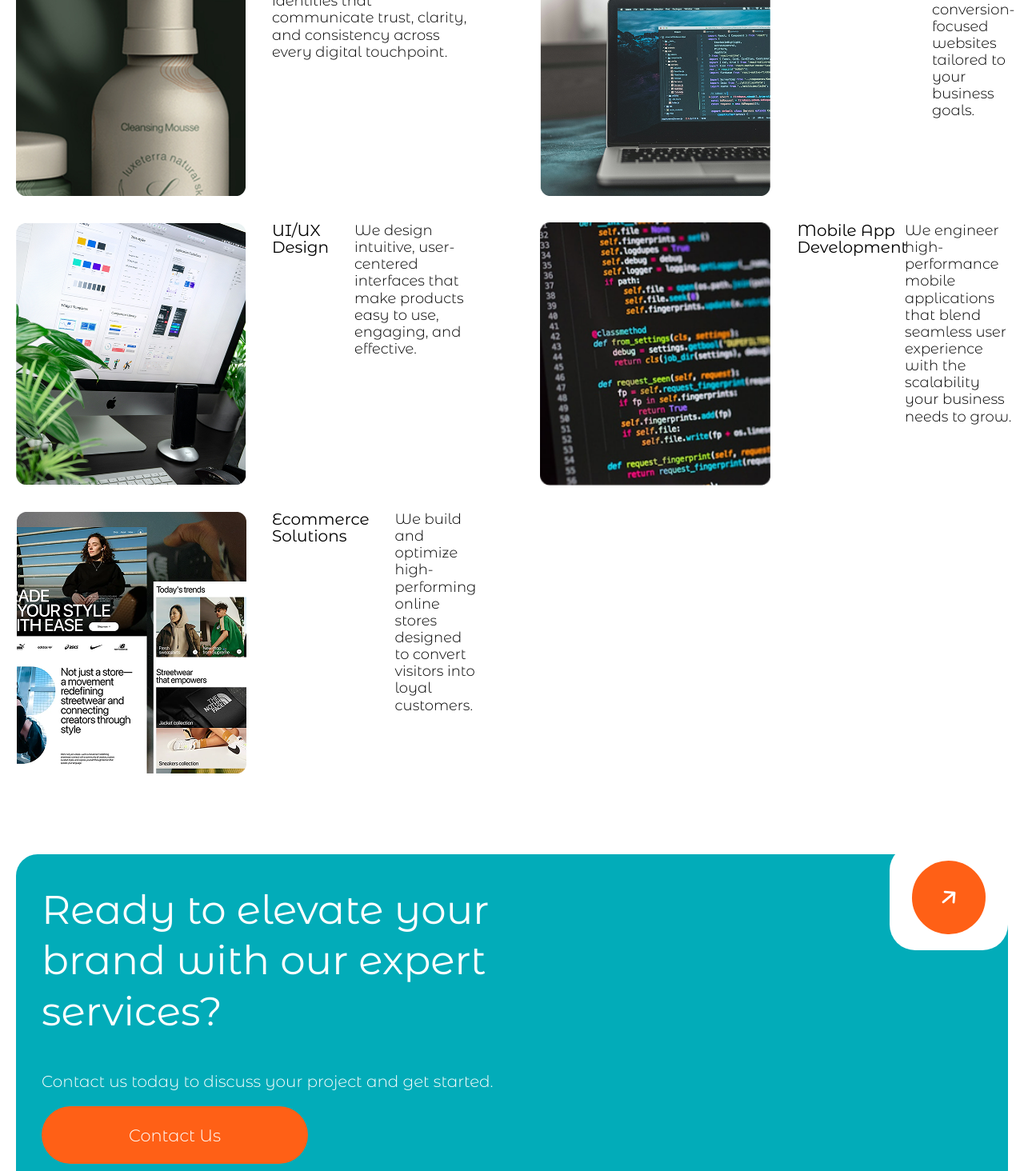
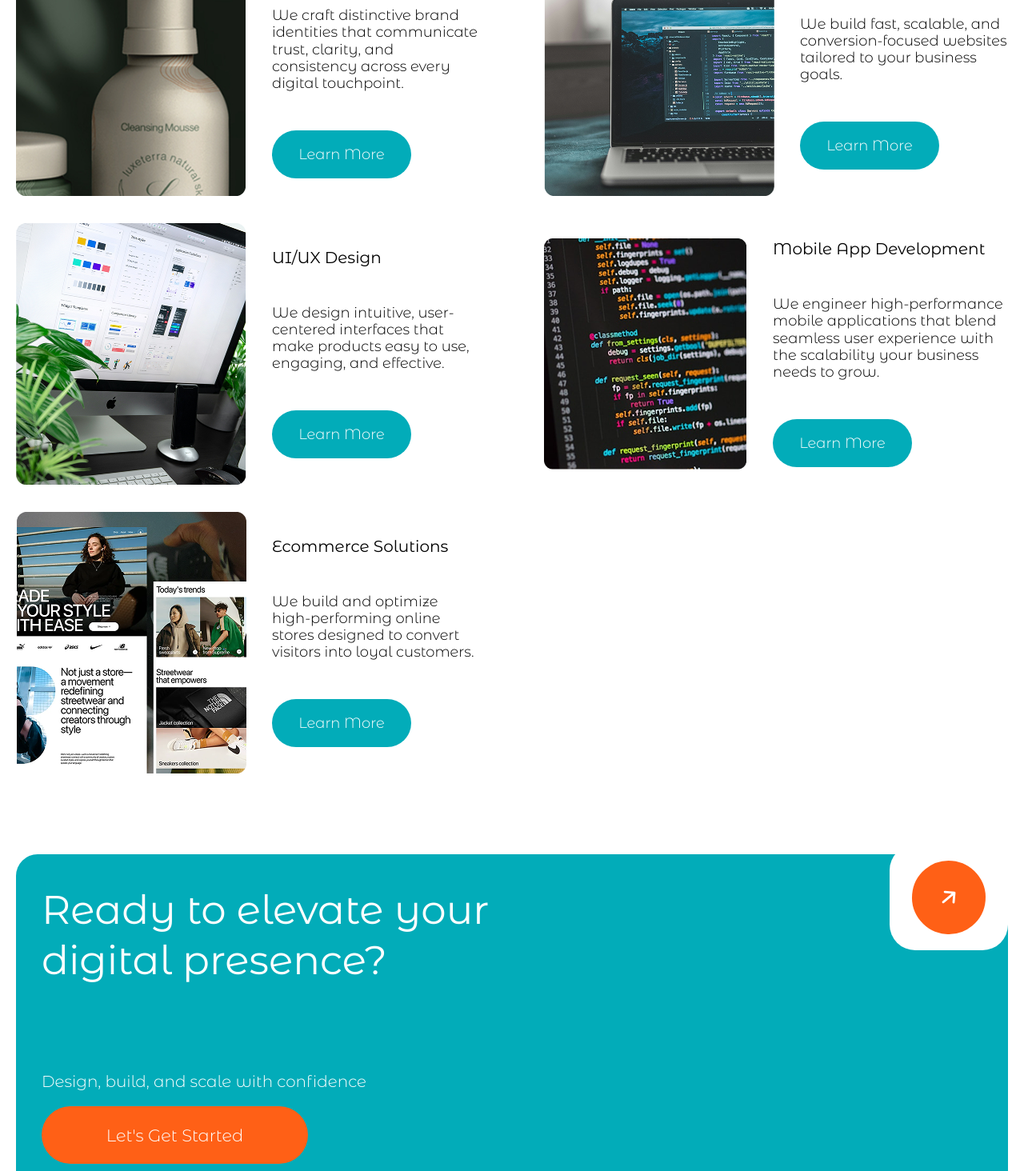
Before and after one commit to Yole-dev/bloom-revamped, a React (Create React App) app: page /ourservices in a window 1280 px wide. Shown: the part 1330-2794 px from the top of the page at 80% size. Built offline with nearby package versions, Linux system fonts and the light colour scheme.

Commit message:
Implemented all changes made to on the Footer and Nav bar components and the  Service page

```diff
--- a/src/components/Layout.js
+++ b/src/components/Layout.js
@@ -162,7 +162,7 @@ function NavList({ onNavToggle }) {
   const navItems = [
     { path: "/", name: "Home" },
     { path: "/ourservices", name: "Our Services" },
-    { path: "/portfolio", name: "Portfolio" },
+    { path: "/portfolio", name: "Our Work" },
     { path: "/aboutus", name: "About us" },
     { name: "More" },
   ];
@@ -252,7 +252,7 @@ function FooterHeroTexts() {
   return (
     <div className="footer-hero-texts">
       <p>
-        Want to Start <br /> a Project?
+        Need any of <br /> these Services?
       </p>
 
       <Button
@@ -316,8 +316,9 @@ function FooterNavList() {
   const navItems = [
     { path: "/", name: "Home" },
     { path: "/ourservices", name: "Our Services" },
-    { path: "/portfolio", name: "Portfolio" },
+    { path: "/portfolio", name: "Our Work" },
     { path: "/aboutus", name: "About Us" },
+    { path: "/contactus", name: "Contact Us" },
   ];
 
   return (
--- a/src/index.css
+++ b/src/index.css
@@ -805,7 +805,7 @@ textarea:focus {
   column-gap: 5rem;
 }
 
-.our-services-section div {
+.our-services-section > div {
   display: flex;
   gap: 2rem;
 }
@@ -816,20 +816,22 @@ textarea:focus {
   line-height: 21.14px;
 }
 
-.services-column-card {
-  display: flex;
-  flex-direction: column;
-}
-
-.our-services-section div > div {
-  display: flex;
-  box-align: center;
-}
-
-.our-services-section div > div > p:first-of-type {
+.our-services-section div > p:first-of-type {
   font-size: 20px;
   font-weight: 400;
   line-height: 21.14px;
+}
+
+.services-card {
+  display: flex;
+  align-items: center;
+  gap: 2rem;
+}
+
+.services-card > div {
+  display: flex;
+  flex-direction: column;
+  gap: 3rem;
 }
 
 .contact-us-section {
@@ -896,7 +898,7 @@ textarea:focus {
 }
 
 .faq-heading {
-  width: 100%;
+  width: 1289px;
   display: flex;
   justify-content: space-between;
   align-items: center;
@@ -3006,7 +3008,15 @@ textarea:focus {
     line-height: 26px;
   }
 
-  .our-services-section div > div > p {
+  .services-card {
+    flex-direction: column;
+  }
+
+  .services-card > div {
+    align-items: center;
+  }
+
+  .services-card > div p:first-of-type {
     font-size: 25px;
     font-weight: 400;
   }
--- a/src/pages/OurServices.js
+++ b/src/pages/OurServices.js
@@ -10,7 +10,6 @@ import RightComponentAnimation from "../components/RightComponentAnimation";
 //imported reusable component
 import CircleButton from "../components/Circlebtn";
 import Button from "../components/Button";
-import RequestForCallSection from "../components/RequestForCallSection";
 
 // imported images
 import serviceImage1 from "../assets/our_services/service_image1.png";
@@ -23,33 +22,51 @@ import serviceImage7 from "../assets/our_services/service_image7.png";
 
 const faqs = [
   {
-    question: "What services does Bloom offer?",
+    question: "What does your process look like from start to finish?",
     answer:
-      "We offer branding, web development, UIUX design and Ecommerce solutions",
+      "Every project begins with discovery and strategy to fully understand your goals. From there, we move through design, development, testing, and launch, keeping you involved and informed at every stage to ensure the final product delivers real business results.",
   },
 
   {
-    question: "How do you approach new projects?",
+    question: "How much do your services cost?",
     answer:
-      "We follow a six step process: Discovery, Strategy, Design , Development, Testing, and Launch.",
+      "Our pricing depends on the scope and complexity of your project. We don’t believe in one-size-fits-all packages, every quote is tailored to your specific goals and requirements.",
   },
 
   {
-    question: "What industries do you specialize in?",
+    question: "What makes Bloom Digitale different from other agencies?",
     answer:
-      "We follow a six step process: Discovery, Strategy, Design , Development, Testing, and Launch.",
+      "We combine strategy, design, and technology to create digital solutions that don’t just look good, they perform. Our focus is on clarity, quality, and long-term results, not quick fixes.",
+  },
+
+  {
+    question: "Do you offer ongoing support after launch?",
+    answer:
+      "Yes. We offer ongoing support and maintenance options to ensure your website or application continues to perform optimally as your business grows.",
   },
 
   {
     question: "How long does a typical project take?",
     answer:
-      "We follow a six step process: Discovery, Strategy, Design , Development, Testing, and Launch.",
+      "Timelines depend on the scope of work. some branding and website projects take between 5–6 weeks, while more complex web or ecommerce builds may take longer. We’ll provide a clear timeline before any work begins.",
   },
 
   {
-    question: "How can we get started with Bloom?",
+    question: "Do you work with specific industries or business types?",
     answer:
-      "We follow a six step process: Discovery, Strategy, Design , Development, Testing, and Launch.",
+      "We work with startups, growing businesses, and established brands across industries such as ecommerce, technology, lifestyle, health & wellness and finance. Our approach is industry-agnostic but strategy-driven, we adapt our process to your market and audience.",
+  },
+
+  {
+    question: "Will I own my website and assets after completion?",
+    answer:
+      "Yes. Once your project is completed and delivered, you have full ownership of all final assets, designs, and code.",
+  },
+
+  {
+    question: "How do we get started?",
+    answer:
+      "Simply reach out through our contact form. We’ll schedule a quick discovery call to understand your needs, recommend the right solution, and outline next steps.",
   },
 ];
 
@@ -60,7 +77,6 @@ export default function OurServices() {
         <HeadingSection />
         <OurServiceSection />
         <FaqSection data={faqs} />
-        <RequestForCallSection />
       </div>
     </PageAnimation>
   );
@@ -123,69 +139,94 @@ function OurServiceSection() {
     <section className="our-services-section-container">
       <div className="our-services-section">
         <LeftComponentAnimation>
-          <div>
+          <div className="services-card">
             <img src={serviceImage3} alt="" />
 
-            <div className="services-column-card">
+            <div>
               <p>Branding</p>
               <p>
                 We craft distinctive brand identities that communicate trust,
                 clarity, and consistency across every digital touchpoint.
               </p>
+
+              <Button>
+                <Link to="/branding">Learn More</Link>
+              </Button>
             </div>
           </div>
         </LeftComponentAnimation>
 
         <RightComponentAnimation>
-          <div>
+          <div className="services-card">
             <img src={serviceImage4} alt="" />
 
+            <div>
               <p>Web Development</p>
+              <p>
+                We build fast, scalable, and conversion-focused websites
+                tailored to your business goals.
+              </p>
+
+              <Button>
+                <Link to="/webdevelopment">Learn More</Link>
+              </Button>
             </div>
-
-          <p>
-            We build fast, scalable, and conversion-focused websites tailored to
-            your business goals.
-          </p>
+          </div>
         </RightComponentAnimation>
 
         <LeftComponentAnimation>
-          <div>
+          <div className="services-card">
             <img src={serviceImage5} alt="" />
 
+            <div>
               <p>UI/UX Design</p>
-          </div>
-
               <p>
                 We design intuitive, user-centered interfaces that make products
                 easy to use, engaging, and effective.
               </p>
+
+              <Button>
+                <Link to="/ui_ux">Learn More</Link>
+              </Button>
+            </div>
+          </div>
         </LeftComponentAnimation>
 
         <RightComponentAnimation>
-          <div>
+          <div className="services-card">
             <img src={serviceImage7} alt="" />
 
+            <div>
               <p>Mobile App Development</p>
+              <p>
+                We engineer high-performance mobile applications that blend
+                seamless user experience with the scalability your business
+                needs to grow.
+              </p>
+
+              <Button>
+                <Link to="/mobileapp_development">Learn More</Link>
+              </Button>
             </div>
-
-          <p>
-            We engineer high-performance mobile applications that blend seamless
-            user experience with the scalability your business needs to grow.
-          </p>
+          </div>
         </RightComponentAnimation>
 
         <LeftComponentAnimation>
-          <div>
+          <div className="services-card">
             <img src={serviceImage6} alt="" />
 
+            <div>
               <p>Ecommerce Solutions</p>
-          </div>
-
               <p>
                 We build and optimize high-performing online stores designed to
                 convert visitors into loyal customers.
               </p>
+
+              <Button>
+                <Link to="/ecommerce">Learn More</Link>
+              </Button>
+            </div>
+          </div>
         </LeftComponentAnimation>
       </div>
 
@@ -204,9 +245,9 @@ function OurServiceSection() {
 
         <div>
           <div>
-            <p>Ready to elevate your brand with our expert services?</p>
+            <p>Ready to elevate your digital presence?</p>
 
-            <p>Contact us today to discuss your project and get started.</p>
+            <p>Design, build, and scale with confidence</p>
           </div>
 
           <Button
@@ -218,7 +259,7 @@ function OurServiceSection() {
             background="#FF6016"
             className="contact-btn"
           >
-            <Link to="/contactus">Contact Us</Link>
+            <Link to="/contactus">Let's Get Started</Link>
           </Button>
         </div>
       </ComponentAnimation>
```
Also changed, not shown: src/App.js (+9 -0 lines). Lines whose indentation alone changed are shown as unchanged.
